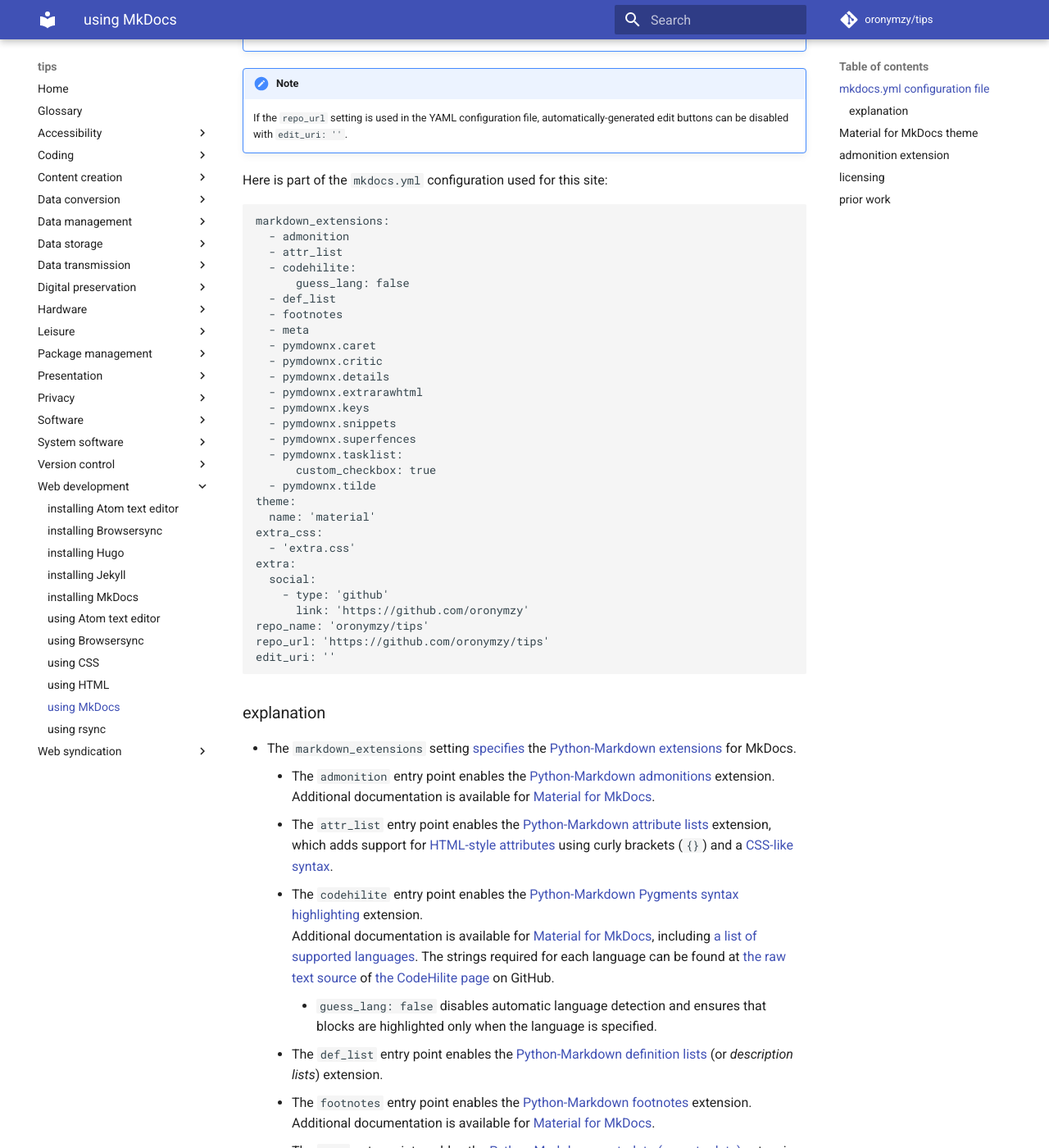
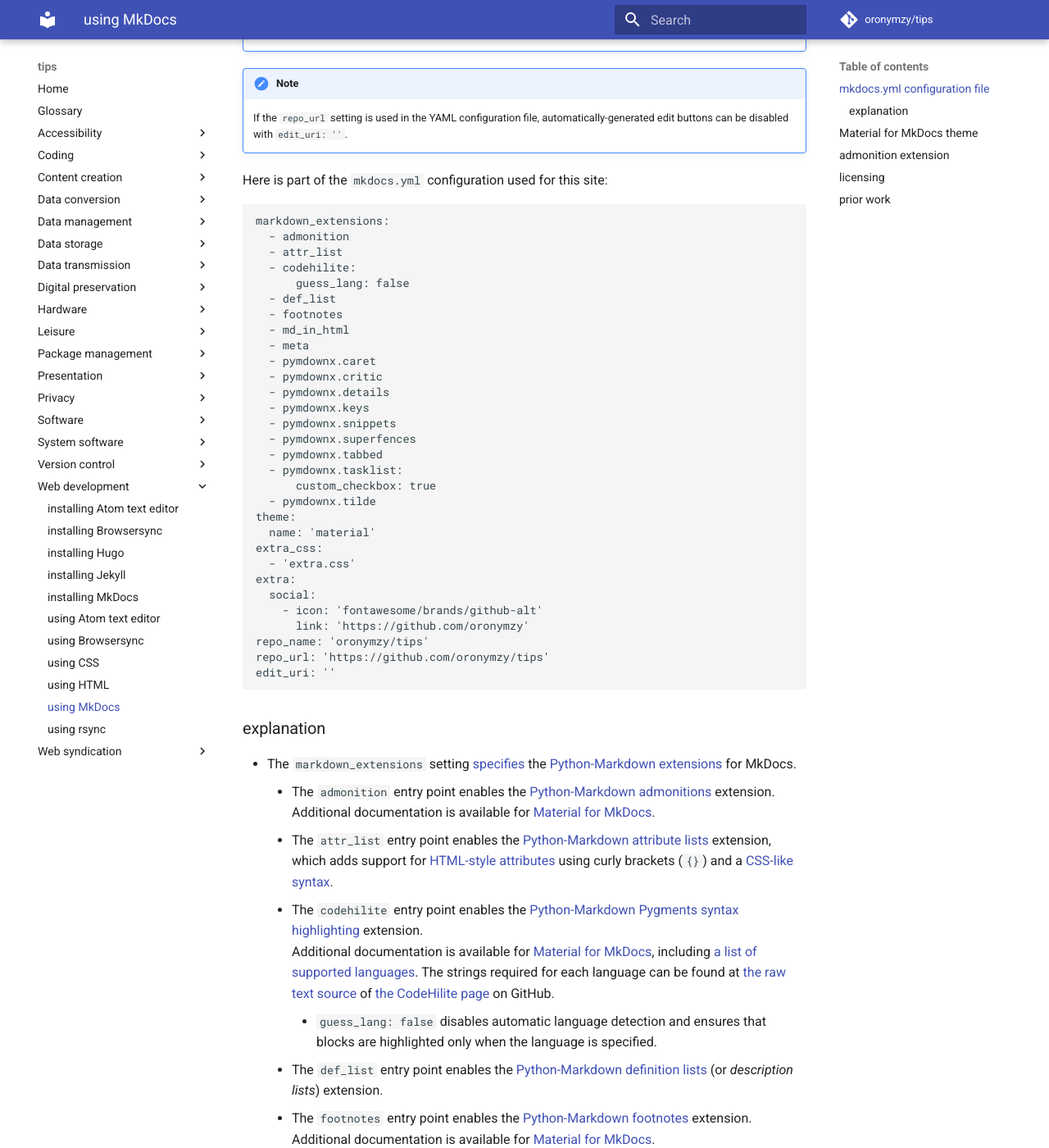
Before and after one commit to oronymzy/tips, an MkDocs documentation site: the page built from docs/usgMkDc.md, in a window 1280 px wide and 1400 px high, scrolled down 1049 px. Shown: the whole window at 82% size. Built offline with MkDocs 1.6.1 and Material for MkDocs 9.7.7, drawn with Linux system fonts in a browser that asks for light colours; comment, search, counter and statistics services are not loaded; some of the changed text lies outside the part shown.

Commit message:
Fix deprecated extension
Replace deprecated `pymdownx.extrarawhtml` with `md_in_html`.

<https://facelessuser.github.io/pymdown-extensions/extensions/extrarawhtml/>

Add `tabbed` extension in anticipation of eventual removal of
`superfences`.

<https://facelessuser.github.io/pymdown-extensions/extensions/superfences/#tabbed-fences>

<https://facelessuser.github.io/pymdown-extensions/extensions/tabbed/>

Update social links to work properly.

<https://squidfunk.github.io/mkdocs-material/getting-started/#adding-social-links>

````diff
--- a/docs/usgMkDc.md
+++ b/docs/usgMkDc.md
@@ -40,14 +40,15 @@ markdown_extensions:
       guess_lang: false
   - def_list
   - footnotes
+  - md_in_html
   - meta
   - pymdownx.caret
   - pymdownx.critic
   - pymdownx.details
-  - pymdownx.extrarawhtml
   - pymdownx.keys
   - pymdownx.snippets
   - pymdownx.superfences
+  - pymdownx.tabbed
   - pymdownx.tasklist:
       custom_checkbox: true
   - pymdownx.tilde
@@ -57,7 +58,7 @@ extra_css:
   - 'extra.css'
 extra:
   social:
-    - type: 'github'
+    - icon: 'fontawesome/brands/github-alt'
       link: 'https://github.com/oronymzy'
 repo_name: 'oronymzy/tips'
 repo_url: 'https://github.com/oronymzy/tips'
@@ -76,15 +77,16 @@ edit_uri: ''
     - The `def_list` entry point enables the [Python-Markdown definition lists](https://python-markdown.github.io/extensions/definition_lists/) (or *description lists*) extension.
     - The `footnotes` entry point enables the [Python-Markdown footnotes](https://python-markdown.github.io/extensions/footnotes/) extension.
     Additional documentation is available for [Material for MkDocs](https://squidfunk.github.io/mkdocs-material/extensions/footnotes/).
+    - The `md_in_html` entry point enables the [PyMdown `md_in_html`](https://facelessuser.github.io/pymdown-extensions/extensions/extrarawhtml/) extension, which is assumed to function identically to the [PyMdown ExtraRawHTML](https://facelessuser.github.io/pymdown-extensions/extensions/extrarawhtml/) extension. ExtraRawHTML allows parsing of Markdown within any HTML element as long as the `markdown="1"` attribute is added to its opening tag. It is taken from [Python-Markdown Extra](https://python-markdown.github.io/extensions/extra/#nested-markdown-inside-html-blocks), and is also available through the [PyMdown Extra](https://facelessuser.github.io/pymdown-extensions/extensions/extra/) and [Python-Markdown Extra](https://python-markdown.github.io/extensions/extra/) extension compilations.
     - The `meta` entry point enables the [Python-Markdown metadata (or meta-data)](https://python-markdown.github.io/extensions/meta_data/) extension, which enables [metadata](https://en.wikipedia.org/wiki/Metadata) blocks with [key-value pairs (or attribute-value pairs)](https://en.wikipedia.org/wiki/Attribute%E2%80%93value_pair) as the contents.
     Additional documentation is available for [Material for MkDocs](https://squidfunk.github.io/mkdocs-material/extensions/metadata/).
     - The `pymdownx.caret` entry point enables the [PyMdown Caret](https://facelessuser.github.io/pymdown-extensions/extensions/caret/) extension, which allows the *ins* and *sup* HTML elements to be added using a caret (`^`).
     - The `pymdownx.critic` entry point enables the [PyMdown Critic](https://facelessuser.github.io/pymdown-extensions/extensions/critic/) extension, which adds support for the [CriticMarkup](http://criticmarkup.com/) syntax.
     - The `pymdownx.details` entry point enables the [PyMdown Details](https://facelessuser.github.io/pymdown-extensions/extensions/details/) extension, which adds support for collapsible admonition-style elements using the *details* and *summary* HTML elements.
-    - The `pymdownx.extrarawhtml` entry point enables the [PyMdown ExtraRawHTML](https://facelessuser.github.io/pymdown-extensions/extensions/extrarawhtml/) extension, which allows parsing of Markdown within any HTML element as long as the `markdown="1"` attribute is added to its opening tag. It is taken from [Python-Markdown Extra](https://python-markdown.github.io/extensions/extra/#nested-markdown-inside-html-blocks), and is also available through the [PyMdown Extra](https://facelessuser.github.io/pymdown-extensions/extensions/extra/) and [Python-Markdown Extra](https://python-markdown.github.io/extensions/extra/) extension compilations.
     - The `pymdownx.keys` entry point enables the [PyMdown Keys](https://facelessuser.github.io/pymdown-extensions/extensions/keys/) extension, which allows the *kbd* HTML element using two plus signs (`++`).
     - The `pymdownx.snippets` entry point enables the [PyMdown Snippets](https://facelessuser.github.io/pymdown-extensions/extensions/snippets/) extension, which allows one Markdown or HTML file into another Markdown file using ASCII scissors (`--8<--`).
     - The `pymdownx.superfences` entry point enables the [PyMdown SuperFences](https://facelessuser.github.io/pymdown-extensions/extensions/superfences/) extension, which expands the functionality of fenced code blocks.
+    - The `pymdownx.tabbed` entry point enables the [PyMdown Tabbed](https://facelessuser.github.io/pymdown-extensions/extensions/tabbed/) extension, which enables tabbed Markdown content.
     - The `pymdownx.tasklist` entry point enables the [PyMdown Tasklist](https://facelessuser.github.io/pymdown-extensions/extensions/tasklist/) extension, which allows the inclusion of checkboxes to create a (usually non-interactive) task list out of an HTML unordered list.
         - `custom_checkbox: true` enables CSS styling of checkboxes.
     - The `pymdownx.tilde` entry point enables the [PyMdown Tilde](https://facelessuser.github.io/pymdown-extensions/extensions/tilde/) extension, which allows the *del* and *sub* HTML elements to be added using a tilde (`~`).
@@ -105,7 +107,7 @@ Additional documentation is available for [Material for MkDocs](https://squidfun
 ```
 extra:
   social:
-    - type: 'github'
+    - icon: 'fontawesome/brands/github-alt'
       link: 'https://github.com/oronymzy'
 ```
 is a custom [`extra` setting](https://www.mkdocs.org/user-guide/configuration/#extra) for the [Material for MkDocs](https://squidfunk.github.io/mkdocs-material/) theme that [adds a social link](https://squidfunk.github.io/mkdocs-material/getting-started/#adding-social-links) to GitHub.
--- a/mkdocs.yml
+++ b/mkdocs.yml
@@ -143,14 +143,15 @@ markdown_extensions:
       guess_lang: false
   - def_list
   - footnotes
+  - md_in_html
   - meta
   - pymdownx.caret
   - pymdownx.critic
   - pymdownx.details
-  - pymdownx.extrarawhtml
   - pymdownx.keys
   - pymdownx.snippets
   - pymdownx.superfences
+  - pymdownx.tabbed
   - pymdownx.tasklist:
       custom_checkbox: true
   - pymdownx.tilde
@@ -160,7 +161,7 @@ extra_css:
   - 'extra.css'
 extra:
   social:
-    - type: 'github'
+    - icon: 'fontawesome/brands/github-alt'
       link: 'https://github.com/oronymzy'
 repo_name: 'oronymzy/tips'
 repo_url: 'https://github.com/oronymzy/tips'
````
